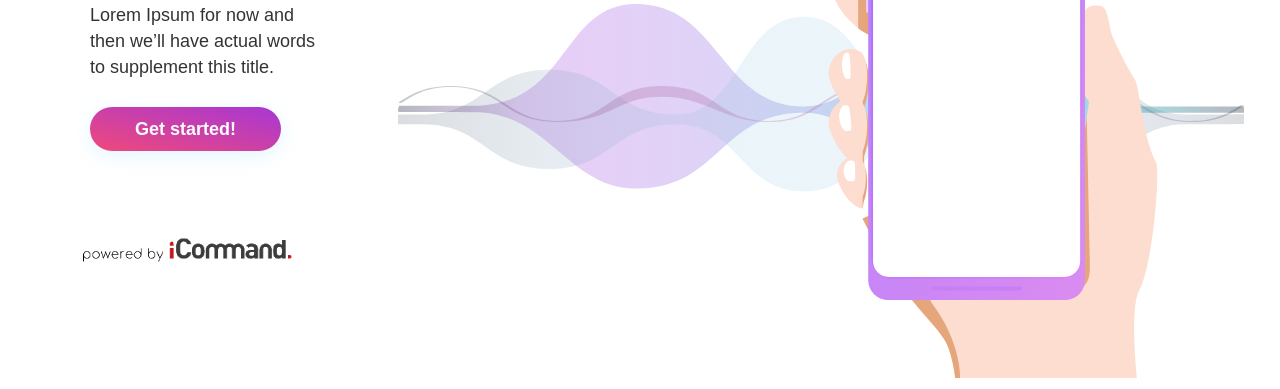
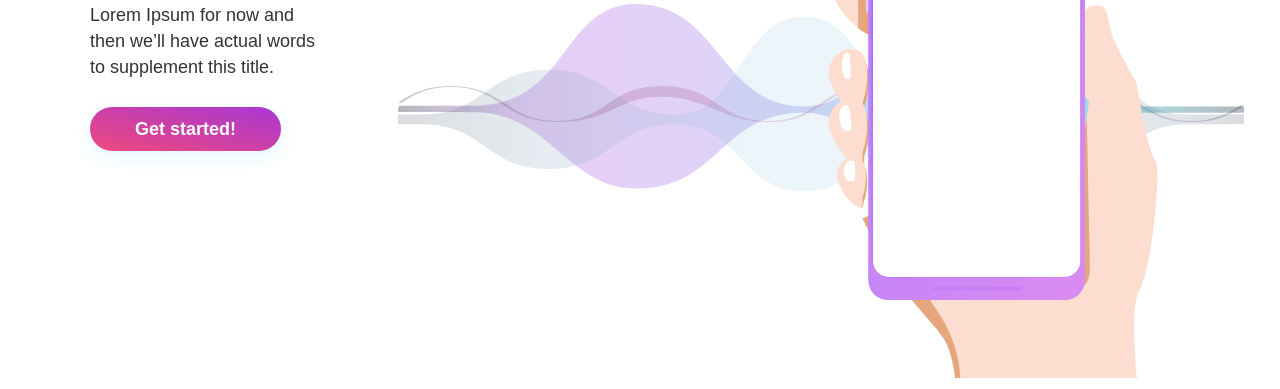
Before and after one commit to jayblack388/animations, a Gatsby site: page / in a window 1280 px wide. Shown: the part 411-800 px from the top of the page. Built offline with nearby package versions, Linux system fonts and the light colour scheme; Gatsby itself is replaced by a stand-in of ours.

Commit message:
remove icommand logo

```diff
--- a/src/components/welcome.js
+++ b/src/components/welcome.js
@@ -11,27 +11,27 @@ import sw1 from "../images/soundwave1.svg"
 import sw2 from "../images/soundwave2.svg"
 import sw3 from "../images/soundwave3.svg"
 
-const Image = () => (
-  <StaticQuery
-    query={graphql`
-      query {
-        placeholderImage: file(relativePath: { eq: "poweredBy.png" }) {
-          childImageSharp {
-            fluid(maxWidth: 300) {
-              ...GatsbyImageSharpFluid
-            }
-          }
-        }
-      }
-    `}
-    render={data => (
-      <Img
-        style={{ marginLeft: "-35px", marginTop: "65px", height: "65px" }}
-        fluid={data.placeholderImage.childImageSharp.fluid}
-      />
-    )}
-  />
-)
+// const Image = () => (
+//   <StaticQuery
+//     query={graphql`
+//       query {
+//         placeholderImage: file(relativePath: { eq: "poweredBy.png" }) {
+//           childImageSharp {
+//             fluid(maxWidth: 300) {
+//               ...GatsbyImageSharpFluid
+//             }
+//           }
+//         }
+//       }
+//     `}
+//     render={data => (
+//       <Img
+//         style={{ marginLeft: "-35px", marginTop: "65px", height: "65px" }}
+//         fluid={data.placeholderImage.childImageSharp.fluid}
+//       />
+//     )}
+//   />
+// )
 const calc = (x, y) => [x - window.innerWidth / 2, y - window.innerHeight / 2]
 const trans1 = (x, y) => `translate3d(${x / 10}px,${y / 10}px,0)`
 // const trans2 = (x, y) => `translate3d(${x / 8 + 35}px,${y / 8 - 230}px,0)`
@@ -101,7 +101,7 @@ const Welcome = ({ siteTitle }) => {
                 supplement this title.
               </p>
               <Button>Get started!</Button>
-              <Image />
+              {/* <Image /> */}
             </a.div>
           )
       )}
```
